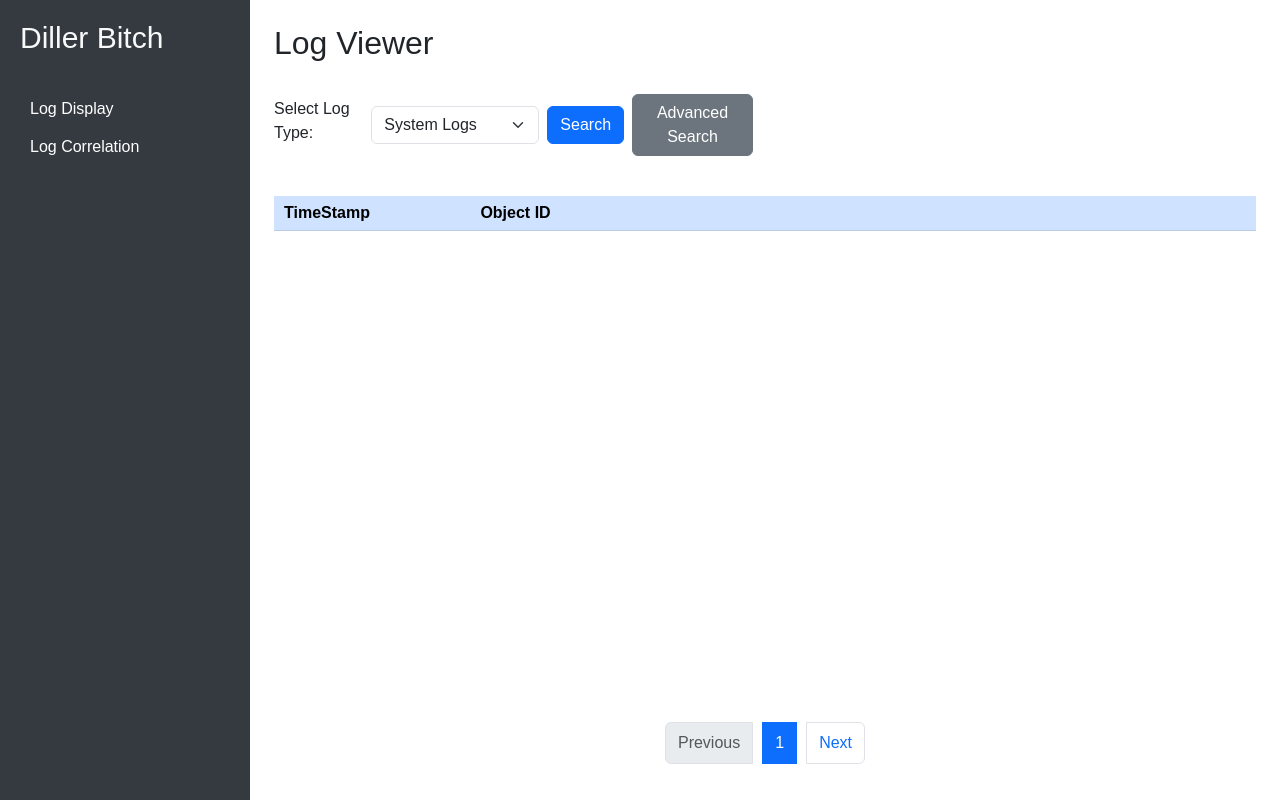
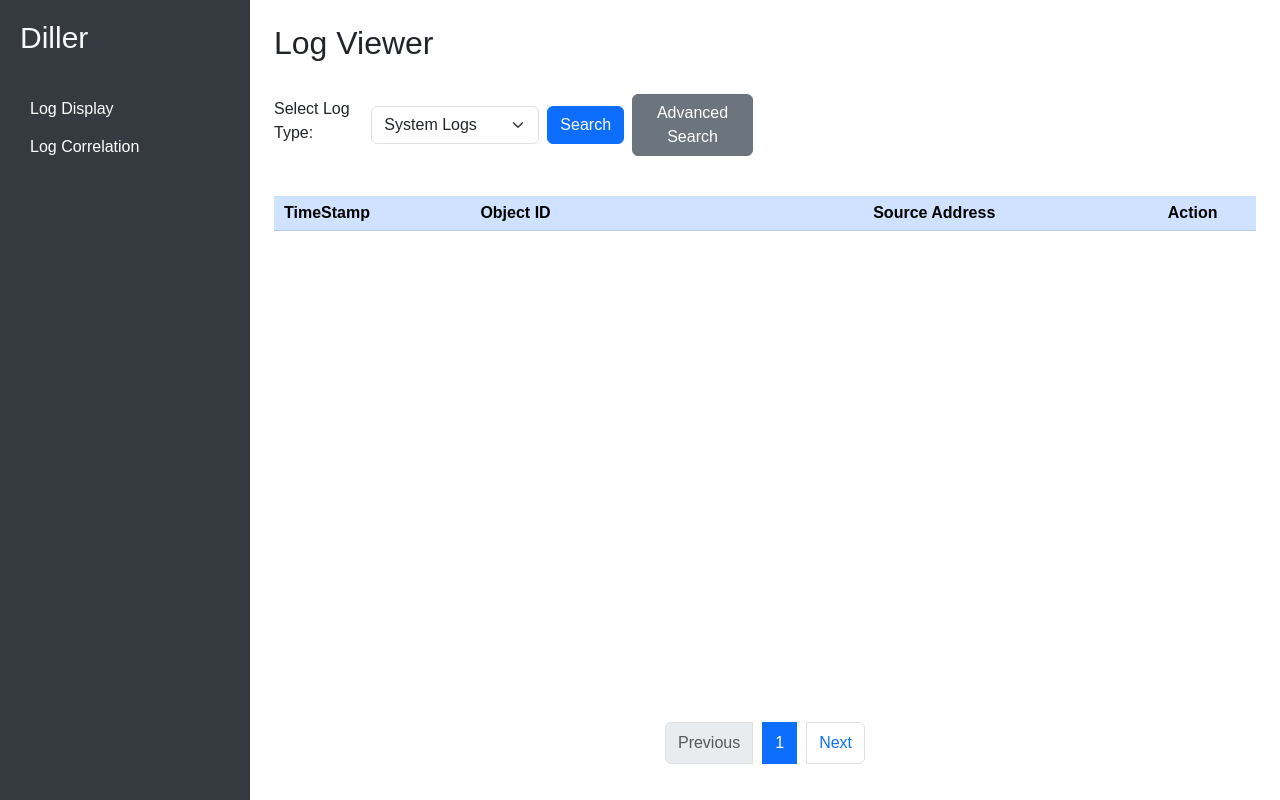
Before and after one commit to ddaarraa/diller-service-dashboard, a Django app: page / in a window 1280 px wide. Run offline with Django 5.2, Linux system fonts and the light colour scheme; lists and menus that the app fills with data are empty.

Commit message:
Add srcAddress and action to the header

```diff
--- a/diller_service_dashboard/display_log/static/css/styles.css
+++ b/diller_service_dashboard/display_log/static/css/styles.css
@@ -98,7 +98,15 @@ body {
 
 .table th:nth-child(2),
 .table td:nth-child(2) {
-    width: 80%;
+    width: 40%;
+}
+.table th:nth-child(3),
+.table td:nth-child(3) {
+    width: 30%;
+}
+.table th:nth-child(4),
+.table td:nth-child(4) {
+    width: 10%;
 }
 
 /* Loading Indicator */
--- a/diller_service_dashboard/display_log/static/js/logs_handling.js
+++ b/diller_service_dashboard/display_log/static/js/logs_handling.js
@@ -68,25 +68,32 @@ function updateTable(logs) {
             hour12: false
         }) : "No Time Data";
 
-        // Change color of the time cell based on action
-        if (log.action === "ACCEPT") {
-            cellTime.style.backgroundColor = "#c3e6cb"; // Light green for time cell
-        } else if (log.action === "REJECT") {
-            cellTime.style.backgroundColor = "#f5c6cb"; // Light red for time cell
-        }
         row.appendChild(cellTime);
 
         // Create and append ID cell
         let cellId = document.createElement("td");
         cellId.textContent = log["_id"];
+        row.appendChild(cellId);
 
-        // Change color of the ID cell based on action
+        let cellSrcAddress = document.createElement("td");
+        cellSrcAddress.textContent = log["srcaddr"];
+        row.appendChild(cellSrcAddress);
+
+        let cellAction = document.createElement("td");
+        cellAction.textContent = log["action"]
+        row.appendChild(cellAction)
+
         if (log.action === "ACCEPT") {
-            cellId.style.backgroundColor = "#c3e6cb"; // Light green for ID cell
+            cellId.style.backgroundColor = "#c3e6cb";
+            cellTime.style.backgroundColor = "#c3e6cb";
+            cellAction.style.backgroundColor = "#c3e6cb";
+            cellSrcAddress.style.backgroundColor = "#c3e6cb";
         } else if (log.action === "REJECT") {
-            cellId.style.backgroundColor = "#f5c6cb"; // Light red for ID cell
+            cellId.style.backgroundColor = "#f5c6cb";
+            cellTime.style.backgroundColor = "#f5c6cb";
+            cellAction.style.backgroundColor = "#f5c6cb";
+            cellSrcAddress.style.backgroundColor = "#f5c6cb";
         }
-        row.appendChild(cellId);
 
         row.addEventListener("click", function () {
             toggleDetails(log, row);
--- a/diller_service_dashboard/display_log/templates/logs.html
+++ b/diller_service_dashboard/display_log/templates/logs.html
@@ -16,7 +16,7 @@
     <body>
         <div class="d-flex">
             <div class="sidebar">
-                <h4>Diller Bitch</h4><br>
+                <h4>Diller</h4><br>
                 <a href="#">Log Display</a>
                 <a href="#">Log Correlation</a>
             </div>
@@ -95,6 +95,8 @@
                                 <tr>
                                     <th>TimeStamp</th>
                                     <th>Object ID</th>
+                                    <th>Source Address</th>
+                                    <th>Action</th>
                                 </tr>
                             </thead>
                         </table>
```
